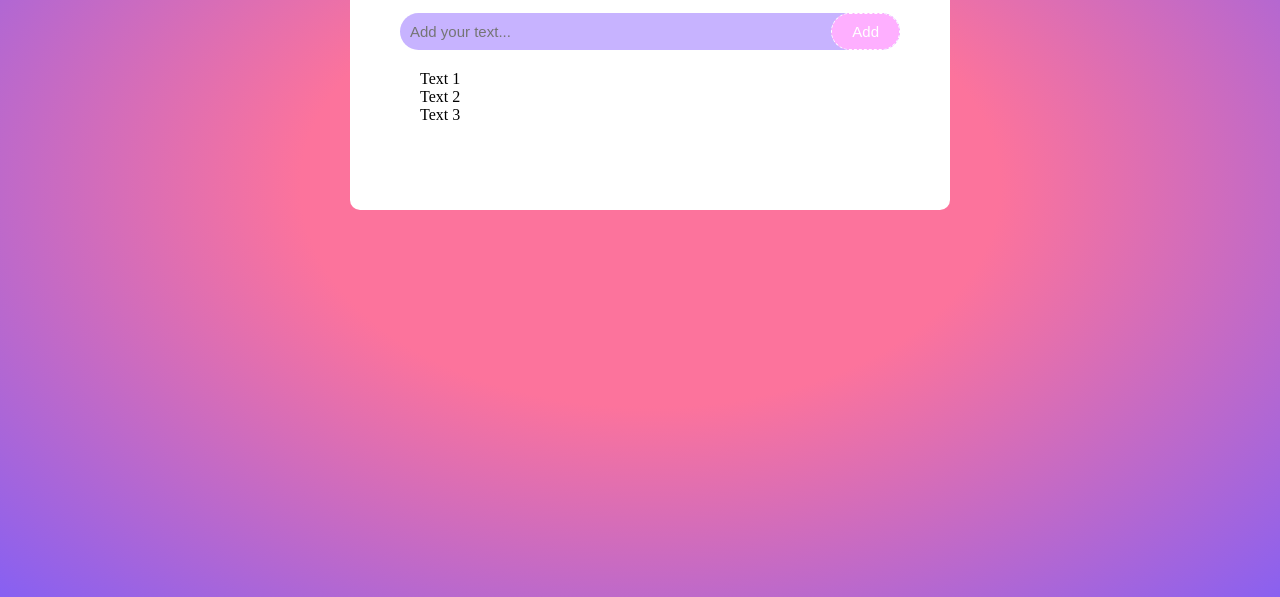
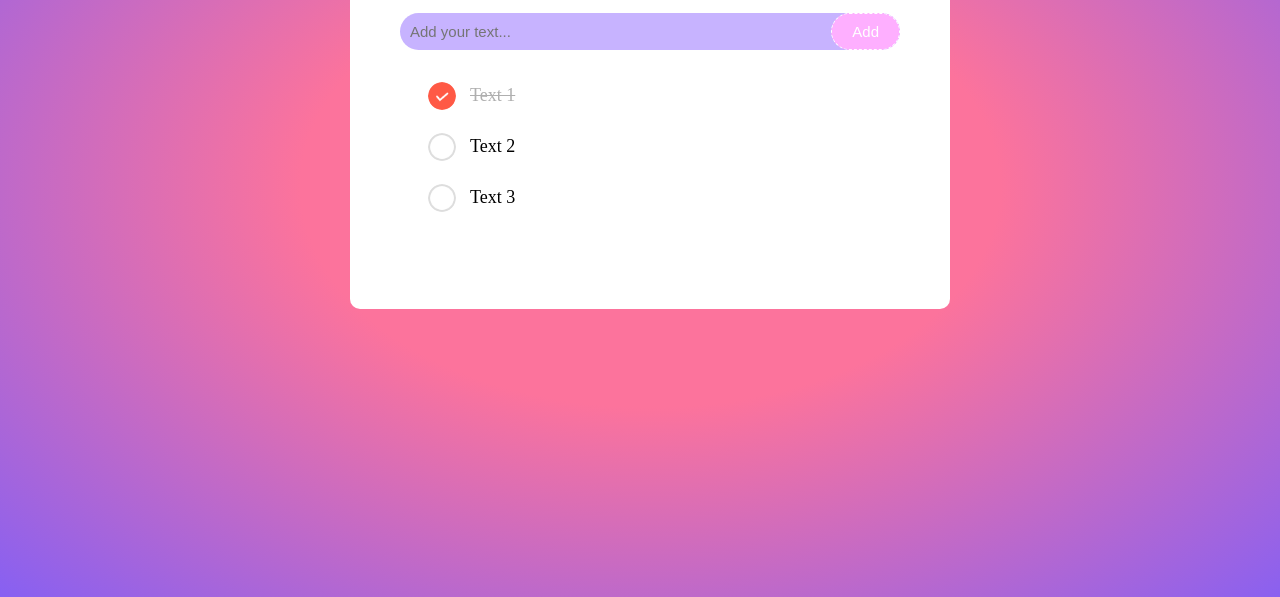
Before and after one commit to xjordeen/To-do-List, a plain HTML site: page index.html in a window 1280 px wide. Shown: the part 223-820 px from the top of the page. Drawn offline with Linux system fonts and the light colour scheme.

Commit message:
adding css to list

```diff
--- a/index.html
+++ b/index.html
@@ -14,12 +14,13 @@
           <input type="text" id="input" placeholder="Add your text..." />
           <button>Add</button>
         </div>
-        <ul>
-          <li>Text 1</li>
+        <ul id="list-container">
+          <li class="checked">Text 1</li>
           <li>Text 2</li>
           <li>Text 3</li>
         </ul>
       </div>
     </div>
+    <scrip rel="Javascript" src="src/index.js"></scrip>
   </body>
 </html>
--- a/src/styles.css
+++ b/src/styles.css
@@ -62,6 +62,33 @@ button:hover {
     border: 1px dashed rgb(254, 175, 255);
 }
 
-li {
+ul li {
     list-style: none;
+    font-size: 18px;
+    padding: 15px 20px 15px 50px;
+    user-select: none;
+    cursor: pointer;
+    position: relative;
 }
+
+ul li::before {
+    content: "";
+    position: absolute;
+    height: 28px;
+    width: 28px;
+    border-radius: 50%;
+    background-image: url(images/unchecked.png);
+    background-size: cover;
+    background-position: center;
+    top: 12px;
+    left: 8px;
+}
+
+ul li.checked {
+    color: #afafaf;
+    text-decoration: line-through;
+}
+
+ul li.checked::before {
+    background-image: url(images/checked.png);
+}
```
